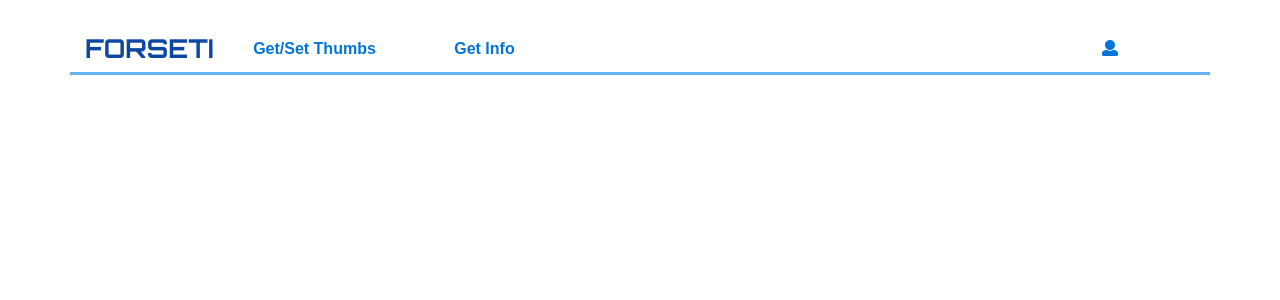
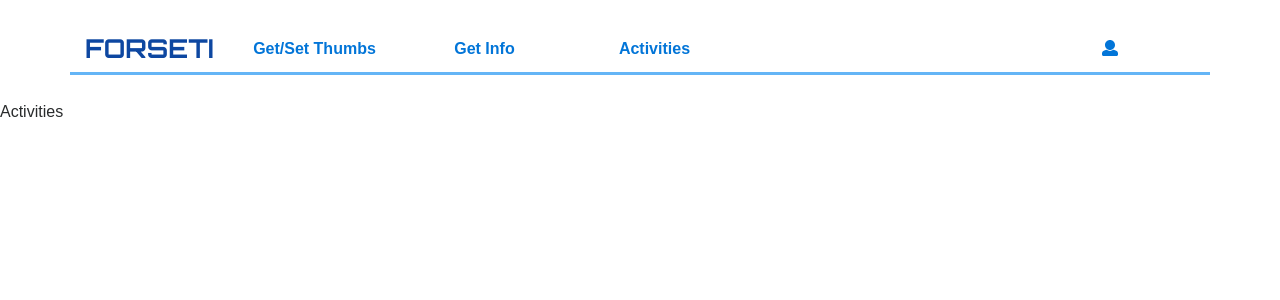
Before and after one commit to darekProject/forseti-web, a React (Create React App) app: page /getactivities in a window 1280 px wide. Shown: the top 300 px of the page. Built offline with nearby package versions, Linux system fonts and the light colour scheme; a web font is replaced by a local one.

Commit message:
feat: - add activities structure

```diff
--- /dev/null
+++ b/src/comonents/Activities/Activities.js
@@ -0,0 +1,11 @@
+import React, {Component} from 'react';
+
+import Activity from './Activity/Activity';
+
+class Activities extends Component{
+    render() {
+        return <div>Activities</div>
+    }
+}
+
+export default Activities;
--- /dev/null
+++ b/src/comonents/Activities/Activity/Activity.js
@@ -0,0 +1,9 @@
+import React, {Component} from 'react';
+
+class Activity extends Component {
+    render() {
+        return <div>Activity</div>
+    }
+}
+
+export default Activity;
--- a/src/comonents/Header/Header.js
+++ b/src/comonents/Header/Header.js
@@ -36,6 +36,9 @@ class Header extends Component {
                             <li className="nav-item">
                                 <a className="nav-link" href="/getinfo">Get Info</a>
                             </li>
+                            <li className="nav-item">
+                                <a className="nav-link" href="/getactivities">Activities</a>
+                            </li>
                         </ul>
                         <div className="navbar-collapse collapse">
                             <ul className="nav navbar-nav ml-auto">
--- a/src/index.js
+++ b/src/index.js
@@ -15,6 +15,7 @@ import SignIn from './comonents/SignIn/SignIn';
 import SignUp from './comonents/SignUp/SignUp';
 import CheckNumber from "./containers/CheckNumber/CheckNumber";
 import ViewInfo from "./containers/ViewInfo/ViewInfo";
+import Activities from "./comonents/Activities/Activities";
 
 import reducers from './reducers';
 
@@ -35,6 +36,7 @@ ReactDOM.render(
                 <Route path="/getinfo" component={ViewInfo}/>
                 <Route exact path="/SignIn" component={SignIn}/>
                 <Route exact path="/SignUp" component={SignUp}/>
+                <Route path="/getactivities" component={Activities}/>
             </Fragment>
         </BrowserRouter>
     </Provider>,
```
Also changed, not shown: src/comonents/Activities/Activities.css (added), src/comonents/Activities/Activities.sass (added), src/comonents/Activities/Activity/Activity.css (added), src/comonents/Activities/Activity/Activity.sass (added).
